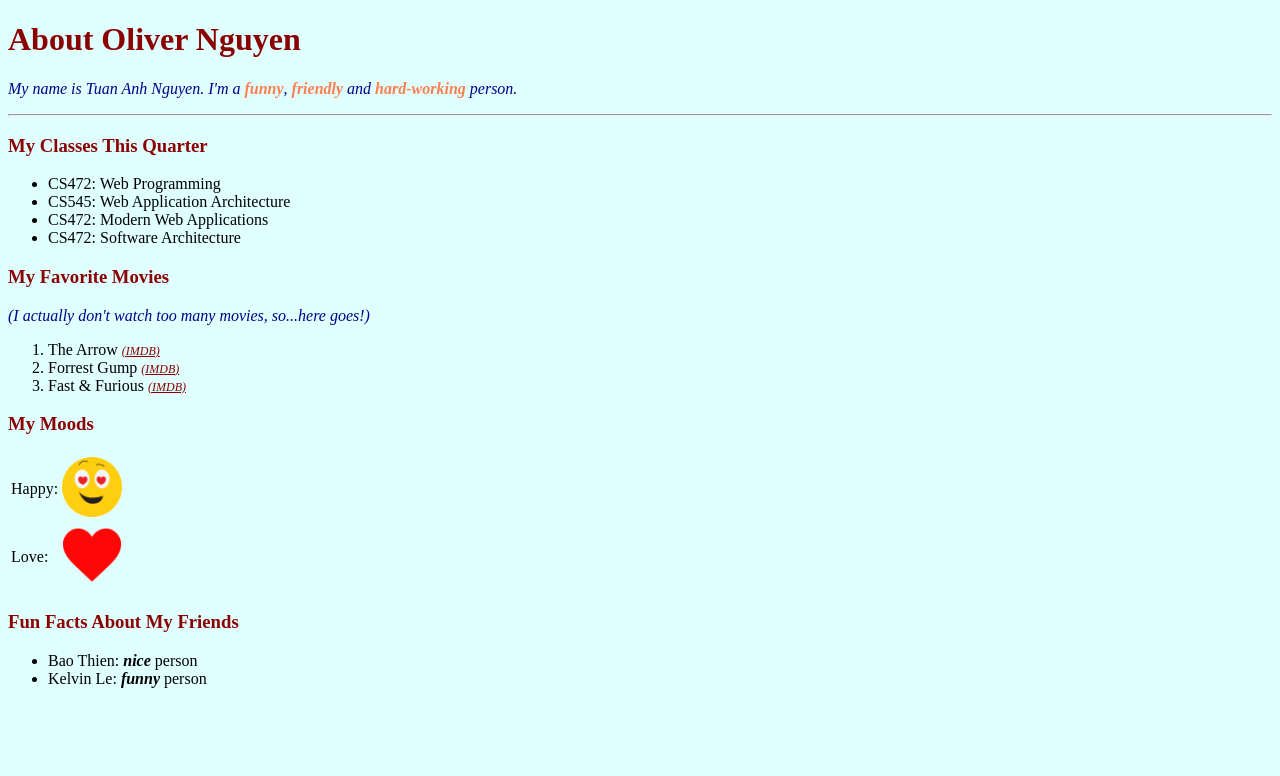
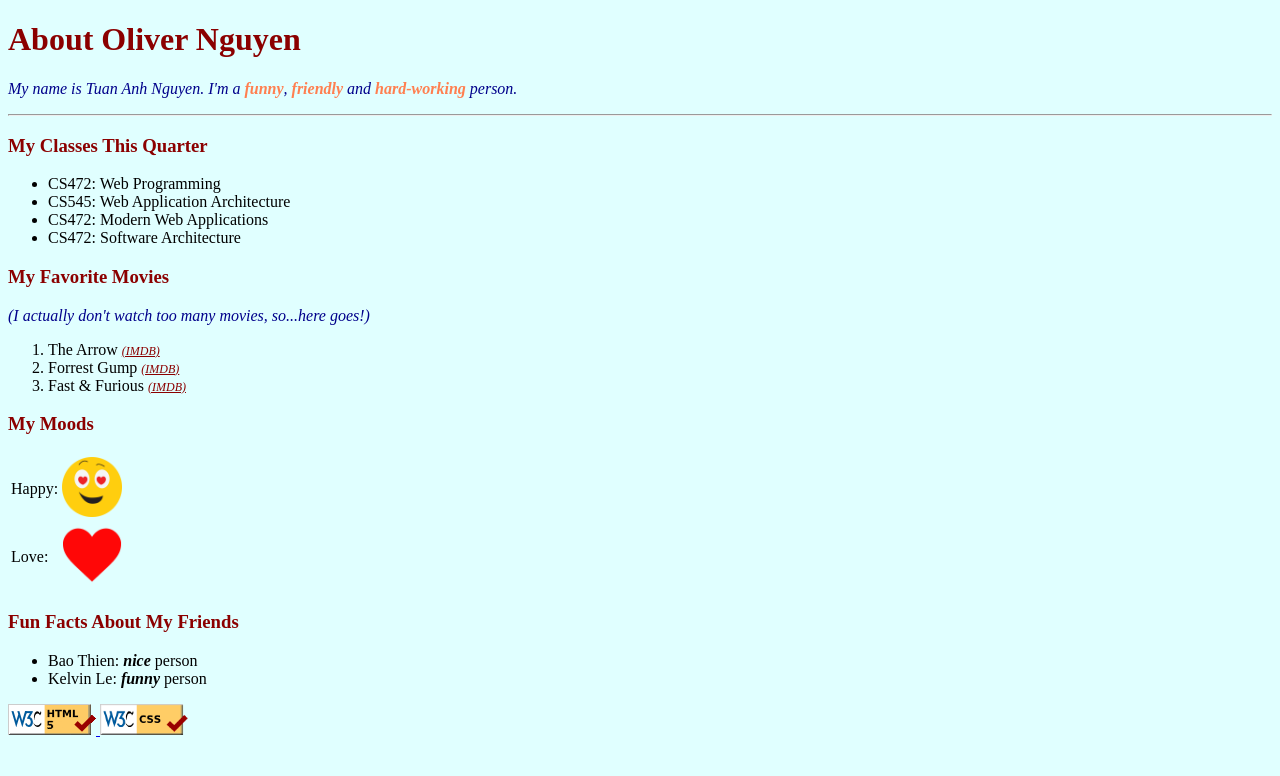
Before and after one commit to oliver-anh-nguyen/web_programming, a plain HTML site: page Lab2/info.html in a window 1280 px wide. Drawn offline with Linux system fonts and the light colour scheme.

Commit message:
[Lab2] add checker css and html

```diff
--- a/Lab2/info.html
+++ b/Lab2/info.html
@@ -45,5 +45,12 @@
     <li>Bao Thien: <strong>nice</strong> person</li>
     <li>Kelvin Le: <strong>funny</strong> person</li>
 </ul>
+<!--HTML, CSS checker -->
+<a href="https://validator.w3.org/nu/?doc=https%3A%2F%2Foliver-anh-nguyen.github.io%2Fwap0722.github.io%2FLab2%2Finfo.html">
+    <img class="formatIconChecker" src="../icons/html_checker.png" alt="html checker">
+</a>
+<a href="https://jigsaw.w3.org/css-validator/validator?uri=https%3A%2F%2Foliver-anh-nguyen.github.io%2Fwap0722.github.io%2FLab2%2Finfo.html&profile=css3svg&usermedium=all&warning=1&vextwarning=&lang=en">
+    <img class="formatIconChecker" src="../icons/css_checker.png" alt="css checker">
+</a>
 </body>
 </html>
--- a/Lab2/styleme.css
+++ b/Lab2/styleme.css
@@ -24,6 +24,12 @@
     height: 60px;
 }
 
+.formatIconChecker {
+    border: 0px;
+    width: 88px;
+    height: 31px;
+}
+
 li {
     font-family: Avenir;
 }
```
Also changed, not shown: index.html (+1 -1 lines), icons/html_checker.png (renamed from icons/w3c-html.png).
